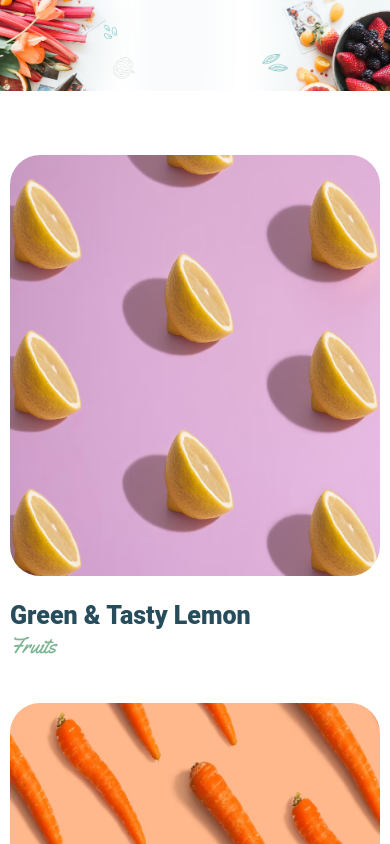
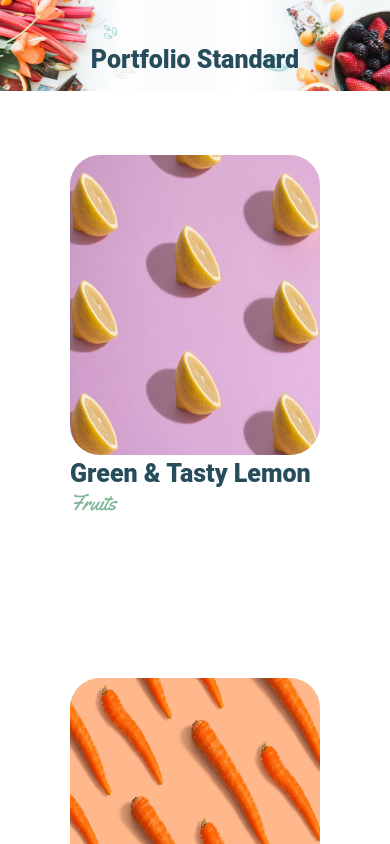
Before and after one commit to AramPetrosyan07/b_group, a React (Create React App) app: page / in a window 390 px wide. Shown: the top 844 px of the page. Built offline with nearby package versions, Linux system fonts and the light colour scheme.

Commit message:
changed some styles

```diff
--- a/src/App.css
+++ b/src/App.css
@@ -3,10 +3,26 @@
 } */
 
 .container{
+  width: 100%;
   display: flex;
   justify-content: center;
   align-items: center;
   flex-wrap: wrap;
-  width: 100%;
-  max-width: 1920px;
+  ;
 }
+
+@media screen and (min-width: 1920px){
+  .container{
+    display: flex;
+    justify-content: center;
+    align-items: center;
+    width: 1920px;
+    margin: 0 auto;
+
+
+  }
+
+
+
+
+}
--- a/src/App.js
+++ b/src/App.js
@@ -1,37 +1,12 @@
 import './App.css';
-import lemon from './images/lemon.png';
-import carrot from './images/carrot.png';
-import leaf from './images/leaf.png';
-import tommato from './images/tommato.png';
-import raspberry from './images/raspberry.png';
-import orange from './images/orange.png';
-import Banner from './Banner/Banner';
-import Portfolio from './Portfolio/Portfolio';
-import {v4 as uuidv4} from 'uuid'
+import Main from './Main';
 
-
-const images = [lemon, carrot, leaf, tommato, raspberry, orange];
 
 function App() {
 
   return (
     <div className="App">
-      <Banner />
-      <div className='container'>
-        {
-          images && images.map((image)=>{
-            return(
-              <Portfolio
-                id = {uuidv4()}
-                key = {uuidv4()}
-                image={image}
-              />
-
-            )
-          })
-        }
-      </div>
-
+      <Main />
 
     </div>
   );
--- a/src/Banner/Banner.jsx
+++ b/src/Arpine/Banner/Banner.jsx
@@ -1,14 +1,12 @@
 import React from 'react'
 import classes from './style.module.css'
-import banner from '../images/banner.png'
+import banner from '../../images/banner.png'
 
 function Banner() {
   return (
     <div className={classes.banner}>
       <img src={banner} alt="banner" />
-      <div className={classes.headerBlock}>
         <h1 className={classes.header}>portfolio standard</h1>
-      </div>
     </div>
   )
 }
--- /dev/null
+++ b/src/Arpine/Banner/style.module.css
@@ -0,0 +1,42 @@
+.banner{
+    width: 100vw;
+    position: relative;
+    margin-bottom: 50px;
+
+}
+
+.banner img{
+    width: 100%;
+}
+
+.header{
+    font-family: 'Roboto', sans-serif;
+    color: #274C5B;
+    font-size: 60px;
+    line-height: 82px;
+    font-weight: 800;
+    text-transform: capitalize;
+    width: 100%;
+    text-align: center;
+    position: absolute;
+    top: 30%;
+
+}
+
+@media screen and (min-width: 1920px){
+
+    .header{
+      font-size: 120px;
+      top: 40%;
+
+    }
+
+
+  }
+
+  @media only screen and (max-width: 900px){
+    .header{
+        font-size: 25px;
+        top: 20%;
+    }
+  }
--- a/src/Portfolio/style.module.css
+++ b/src/Arpine/Portfolio/style.module.css
@@ -3,9 +3,10 @@
 
 .imgBlock{
     width: 451px;
+    height: 503px;
     margin: 10px;
     position: relative;
-
+    transition: all 3s linear;
 }
 
 .imgBlock img{
@@ -30,22 +31,21 @@
     font-weight: 400;
     line-height: 30px;
     text-transform: capitalize;
-    margin-top: -20px;
+
 }
 
 .popup{
     display: none;
     justify-content: center;
     align-items: center;
-    background: rgba(255,255,255, .8);
+    background: rgba(255,255,255, .7);
     width: 90%;
     height: 75%;
     border-radius: 30px;
     position: absolute;
-    top: 10px;
-    left: 20px;
+    top: 5%;
+    left: 5%;
     z-index: 9;
-    transition:  5s ease;
 
 
 }
@@ -71,4 +71,26 @@
 .imgBlock:hover > .popup{
     display: flex;
 
+
 }
+
+@media screen and (max-width: 600px) {
+    .imgBlock{
+        width: 250px;
+        flex-direction: row;
+        align-items: center;
+    }
+    .imgBlock img{
+        height: 300px;
+    }
+
+}
+@media screen and (min-width: 1920px){
+    .imgBlock{
+        width: 600px;
+        height: 700px;
+    }
+    .imgBlock img{
+        height: 80%;
+    }
+}
--- a/src/Banner/style.module.css
+++ /dev/null
@@ -1,26 +0,0 @@
-.banner{
-    max-width: 1920px;
-    position: relative;
-    margin-bottom: 50px;
-
-}
-
-.banner img{
-    width: 100%;
-}
-.headerBlock{
-    width: 100%;
-    text-align: center;
-    position: absolute;
-    bottom: 100px;
-}
-
-.header{
-    font-family: 'Roboto', sans-serif;
-    color: #274C5B;
-    font-size: 60px;
-    line-height: 82px;
-    font-weight: 800;
-    text-transform: capitalize;
-
-}
--- /dev/null
+++ b/src/Main.js
@@ -0,0 +1,41 @@
+import React from 'react'
+import lemon from './images/lemon.png';
+import carrot from './images/carrot.png';
+import leaf from './images/leaf.png';
+import tommato from './images/tommato.png';
+import raspberry from './images/raspberry.png';
+import orange from './images/orange.png';
+import Banner from './Arpine/Banner/Banner';
+import Portfolio from './Arpine/Portfolio/Portfolio';
+import {v4 as uuidv4} from 'uuid'
+
+const images = [lemon, carrot, leaf, tommato, raspberry, orange];
+
+function Main() {
+  return (
+    <div>
+        <div className="App">
+      <Banner />
+      <div className='container'>
+        {
+          images && images.map((image)=>{
+            return(
+              <Portfolio
+                id = {uuidv4()}
+                key = {uuidv4()}
+                image={image}
+              />
+
+            )
+          })
+        }
+      </div>
+
+
+    </div>
+
+    </div>
+  )
+}
+
+export default Main
--- a/src/index.css
+++ b/src/index.css
@@ -11,3 +11,9 @@ code {
   font-family: source-code-pro, Menlo, Monaco, Consolas, 'Courier New',
     monospace;
 }
+
+* {
+  margin: 0;
+  padding: 0;
+  box-sizing: border-box;
+}
```
Also changed, not shown: src/Arpine/Portfolio/Portfolio.jsx (renamed from src/Portfolio/Portfolio.jsx).
